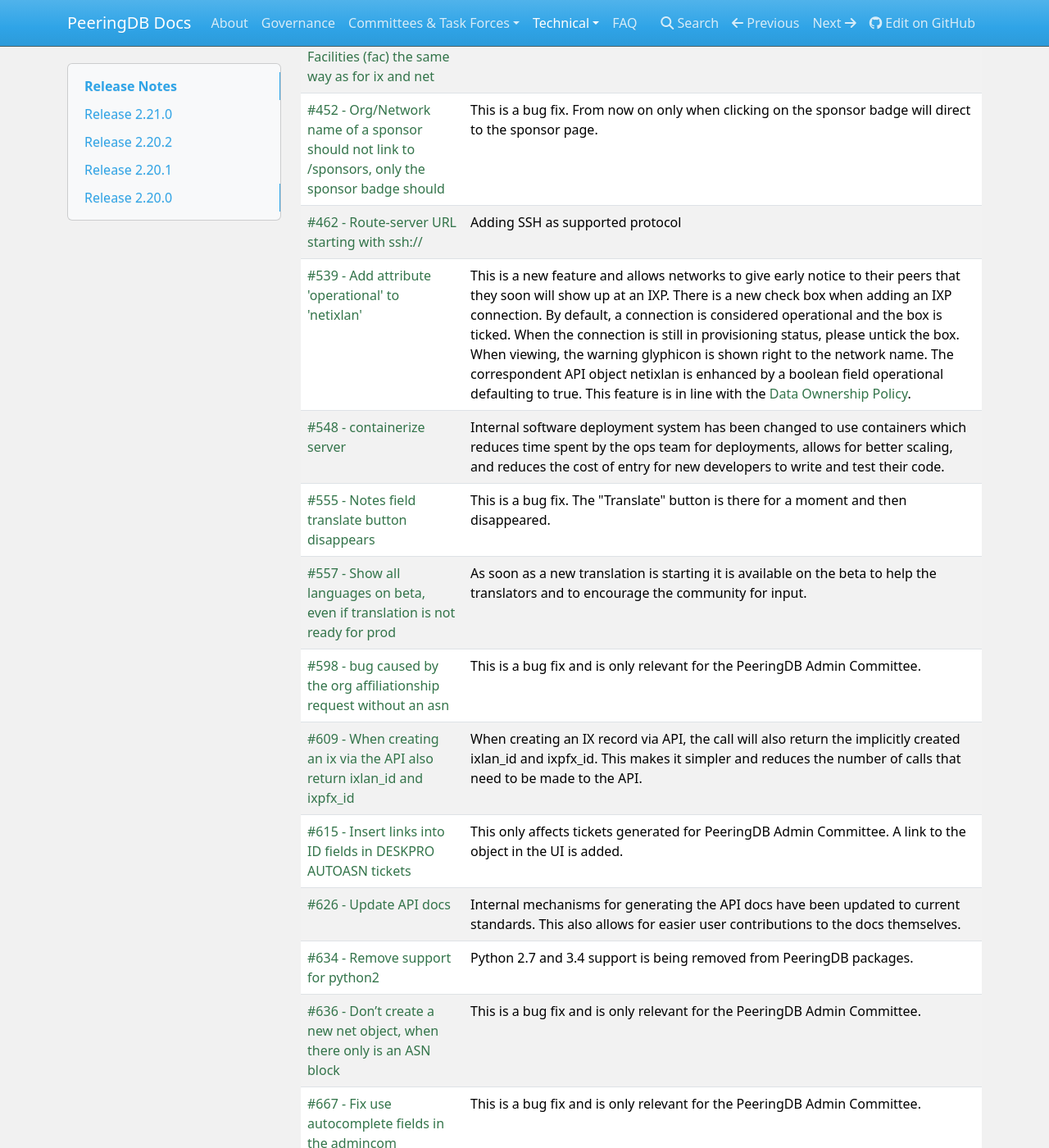
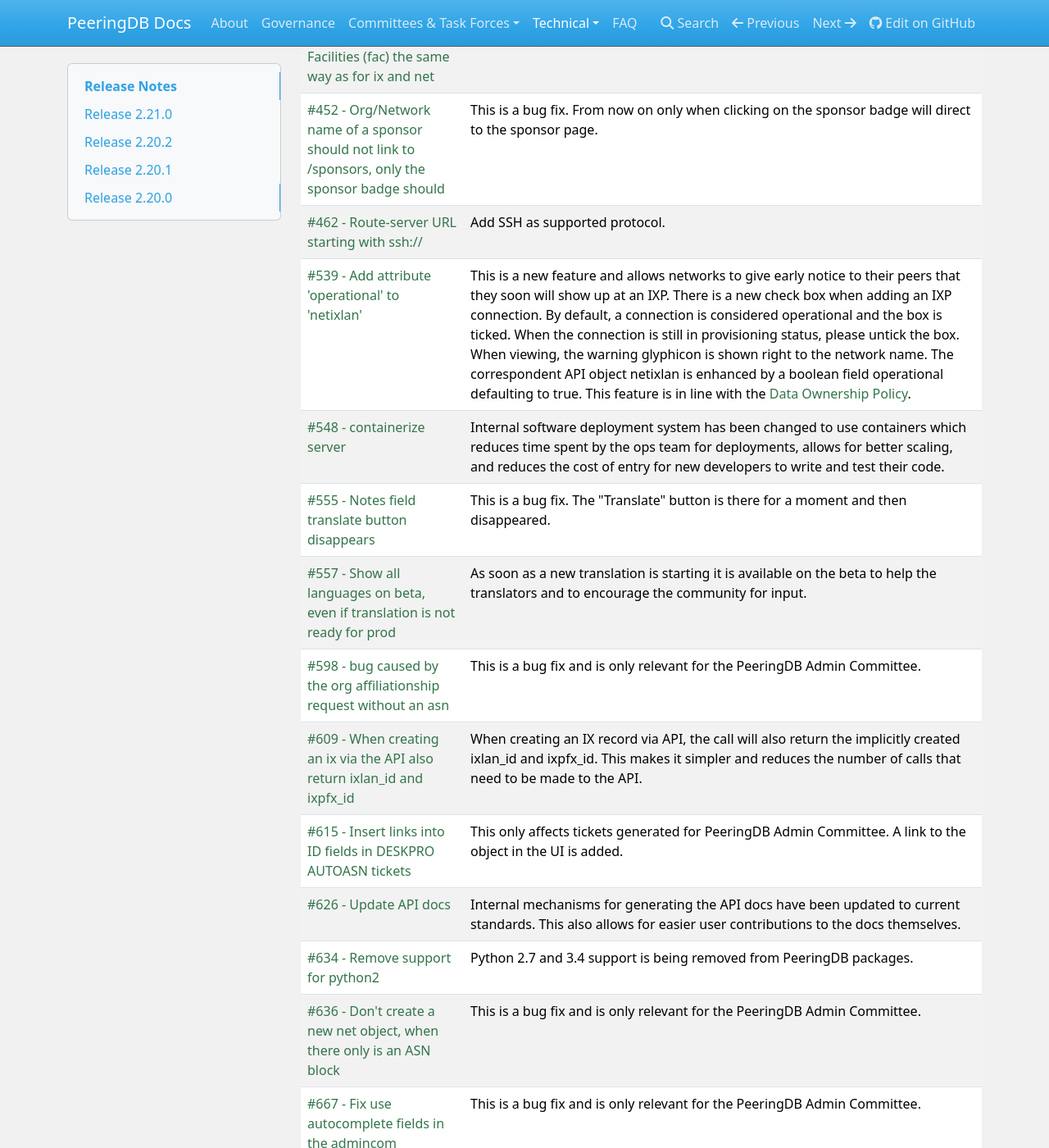
Before and after one commit to peeringdb/docs, an MkDocs documentation site: the page built from docs/release_notes/index.md, in a window 1280 px wide and 1400 px high, scrolled down 3391 px. Shown: the whole window at 82% size. Built offline with MkDocs 1.6.1, drawn with Linux system fonts in a browser that asks for light colours; nearby versions of some CDN libraries.

Commit message:
Nit picking.

```diff
--- a/docs/release_notes/index.md
+++ b/docs/release_notes/index.md
@@ -64,7 +64,7 @@
 | [#295 Desk pro tickets -> DeskPRO tickets](https://github.com/peeringdb/peeringdb/issues/295)  | This is a bug fix and only affects the Admin UI. |
 | [#378 - Add contact information for Facilities (fac) the same way as for ix and net](https://github.com/peeringdb/peeringdb/issues/378) | Contact information is added to Facilities and IXP. |
 | [#452 - Org/Network name of a sponsor should not link to /sponsors, only the sponsor badge should](https://github.com/peeringdb/peeringdb/issues/452) | This is a bug fix. From now on only when clicking on the sponsor badge will direct to the sponsor page. |
-| [#462 - Route-server URL starting with ssh://](https://github.com/peeringdb/peeringdb/issues/462) | Adding SSH as supported protocol |
+| [#462 - Route-server URL starting with ssh://](https://github.com/peeringdb/peeringdb/issues/462) | Add SSH as supported protocol. |
 | [#539 - Add attribute 'operational' to 'netixlan'](https://github.com/peeringdb/peeringdb/issues/539) | This is a new feature and allows networks to give early notice to their peers that they soon will show up at an IXP. There is a new check box when adding an IXP connection. By default, a connection is considered operational and the box is ticked. When the connection is still in provisioning status, please untick the box. When viewing, the warning glyphicon is shown right to the network name. The correspondent API object netixlan is enhanced by a boolean field operational defaulting to true. This feature is in line with the [Data Ownership Policy](../gov/misc/2020-04-06_PeeringDB_Data_Ownership_Policy_Document_v1.0.pdf). |
 | [#548 - containerize server](https://github.com/peeringdb/peeringdb/issues/548) | Internal software deployment system has been changed to use containers which reduces time spent by the ops team for deployments, allows for better scaling, and reduces the cost of entry for new developers to write and test their code. |
 | [#555 - Notes field translate button disappears](https://github.com/peeringdb/peeringdb/issues/555) | This is a bug fix. The "Translate" button is there for a moment and then disappeared. |
@@ -74,7 +74,7 @@
 | [#615 - Insert links into ID fields in DESKPRO AUTOASN tickets](https://github.com/peeringdb/peeringdb/issues/615) | This only affects tickets generated for PeeringDB Admin Committee. A link to the object in the UI is added. |
 | [#626 - Update API docs](https://github.com/peeringdb/peeringdb/issues/626) | Internal mechanisms for generating the API docs have been updated to current standards. This also allows for easier user contributions to the docs themselves. |
 | [#634 - Remove support for python2](https://github.com/peeringdb/peeringdb/issues/634) | Python 2.7 and 3.4 support is being removed from PeeringDB packages. |
-| [#636 - Don’t create a new net object, when there only is an ASN block](https://github.com/peeringdb/peeringdb/issues/636) | This is a bug fix and is only relevant for the PeeringDB Admin Committee. |
+| [#636 - Don't create a new net object, when there only is an ASN block](https://github.com/peeringdb/peeringdb/issues/636) | This is a bug fix and is only relevant for the PeeringDB Admin Committee. |
 | [#667 - Fix use autocomplete fields in the admincom controlpanel to speed up loading times](https://github.com/peeringdb/peeringdb/issues/667) | This is a bug fix and is only relevant for the PeeringDB Admin Committee. |
 
 **Notes:**
```
Also changed, not shown: docs/faq.md (+1 -1 lines).
